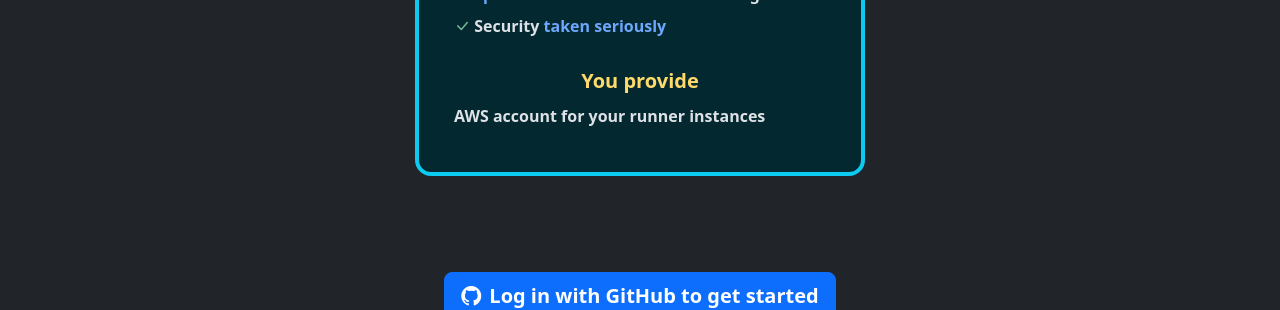
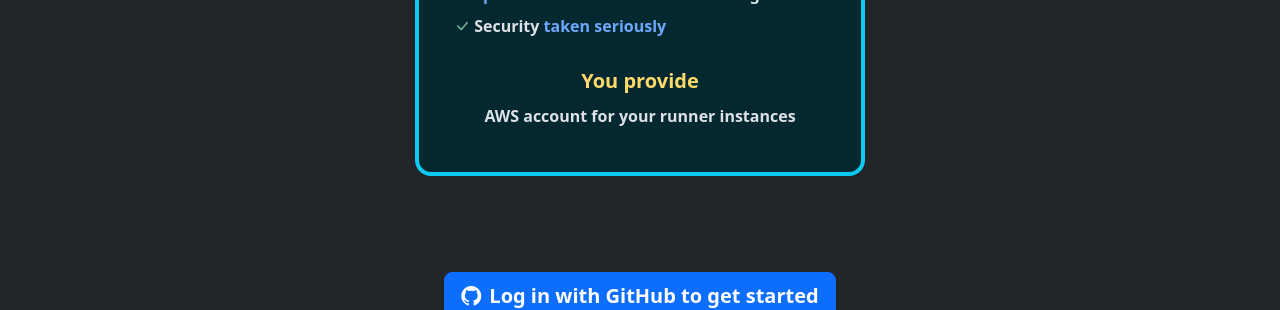
Before and after one commit to sprinters-sh/sprinters.sh, a Jekyll site: the page built from pricing.html, in a window 1280 px wide. Shown: the part 1090-1400 px from the top of the page. Built offline with Jekyll 4.4.1, drawn with Linux system fonts in a browser that asks for light colours.

Commit message:
Layout fixes

```diff
--- a/_data/new.yml
+++ b/_data/new.yml
@@ -2,7 +2,7 @@
   title: "Faster-booting <code>-slim</code> and <code>-minimal</code> images with lower EBS costs"
   href: "/docs/images"
   image: "/assets/new/2025-05-14-slim-minimal.png"
-  details: "Faster-booting runners? Much lower EBS costs? Choose both with our new <code>-slim<code> and <code>-minimal<code> images."
+  details: "Faster-booting runners? Much lower EBS costs? Choose both with our new <code>-slim</code> and <code>-minimal</code> images."
 
 - date: "2025-03-12"
   title: "AWS <code>c5</code>, <code>c5a</code>, <code>c6a</code>, <code>c6i</code> and <code>c7a</code> instance support"
--- a/pricing.html
+++ b/pricing.html
@@ -33,7 +33,7 @@
                     <li><i class="bi bi-check-lg text-success-emphasis"></i> <a href="/docs/label#spot">Spot</a> instances for maximum savings</li>
                     <li><i class="bi bi-check-lg text-success-emphasis"></i> Security <a href="/docs/security">taken seriously</a></li>
                     <li class="text-center mb-1 mt-4 fw-bold lh-base text-warning-emphasis fs-5">You provide</li>
-                    <li>AWS account for your runner instances</li>
+                    <li class="text-center">AWS account for your runner instances</li>
                 </ul>
             </div>
         </div>
```
